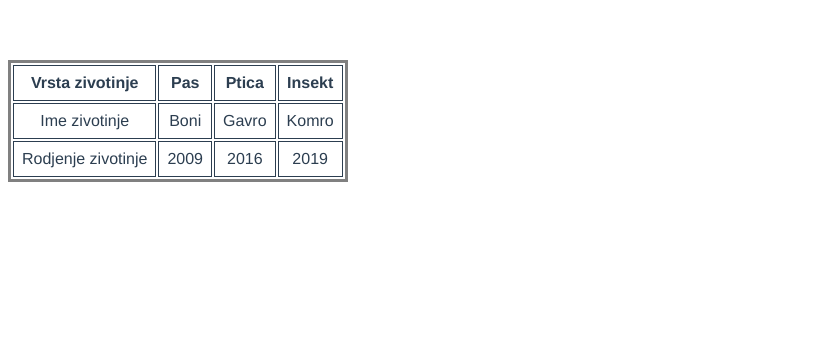
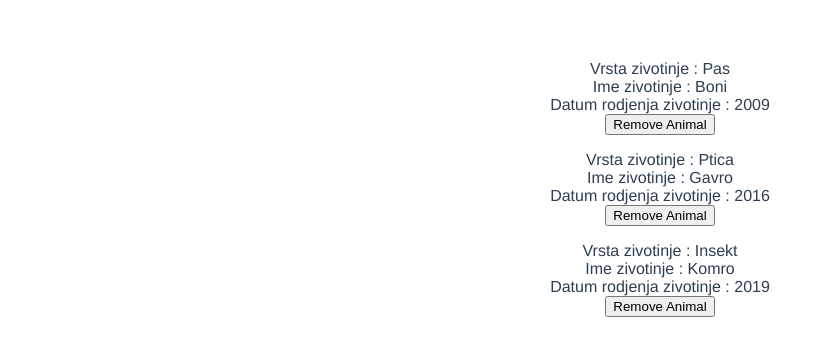
Before and after one commit to goran-jovicic/zoo-home-zadatak, a Vue app: page / in a window 1280 px wide. Shown: the top 356 px of the page, without its empty margins (0-825 px from the left). Built offline with nearby package versions, Linux system fonts and the light colour scheme.

Commit message:
zadatak 3

```diff
--- a/src/components/AnimalList.vue
+++ b/src/components/AnimalList.vue
@@ -1,19 +1,16 @@
 <template>
     <div>
-      <table>
-        <tr>
-          <th>Vrsta zivotinje</th>
-          <th v-for="(animal,index) in animals" :key="index">{{ animal.vrsta }}</th>
-        </tr>
-        <tr>
-          <td>Ime zivotinje</td>
-          <td v-for="(animal,index) in animals" :key="index">{{ animal.ime }}</td>
-        </tr>
-        <tr>
-          <td>Rodjenje zivotinje</td>
-          <td v-for="(animal,index) in animals" :key="index">{{ animal.datum_rodjenja ? animal.datum_rodjenja : 'nepoznat' }}</td>
-        </tr>
-      </table>
+      <ul>
+        <li v-for="(animal,index) in animals" :key="index">
+          Vrsta zivotinje : {{ animal.vrsta }}
+          <br>
+          Ime zivotinje : {{ animal.ime }}
+          <br>
+          Datum rodjenja zivotinje : {{ animal.datum_rodjenja ? animal.datum_rodjenja : 'Nepoznat' }}
+          <br>
+          <button @click="removeAnimal(index)">Remove Animal</button>
+        </li>
+      </ul>
     </div>
 </template>
 
@@ -26,6 +23,12 @@ export default {
         { vrsta : 'Ptica', ime : 'Gavro', datum_rodjenja : '2016' },
         { vrsta : 'Insekt', ime : 'Komro', datum_rodjenja : '2019' }
       ]
+    }
+  },
+
+  methods : {
+    removeAnimal(index) {
+      this.animals.splice(index,1)
     }
   }
 }
@@ -42,6 +45,10 @@ export default {
     margin: 0.5rem;
     padding: 0.5rem;
   }
+  li {
+    list-style: none;
+    margin:1rem;
+  }
 </style>
 
 
```
